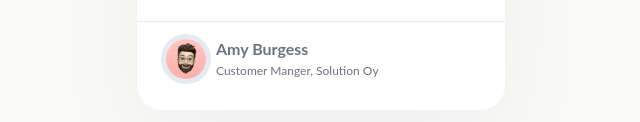
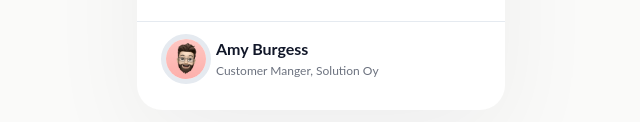
Before and after one commit to JeremieN6/V2-challenge--card-2, a plain HTML site: page index.html in a window 1280 px wide. Shown: the part 578-700 px from the top of the page, 319-959 px from the left. Drawn offline with Linux system fonts and the light colour scheme; a web font is replaced by a local one.

Commit message:
Update style.css

```diff
--- a/style/css/style.css
+++ b/style/css/style.css
@@ -60,7 +60,7 @@ h3{
 }
 
 .containerFooter h4{
-    color: #6C727F;
+    color: #111729;
     font-family: 'Lato', sans-serif;
     font-size: 16px;
     margin: 0;
```
